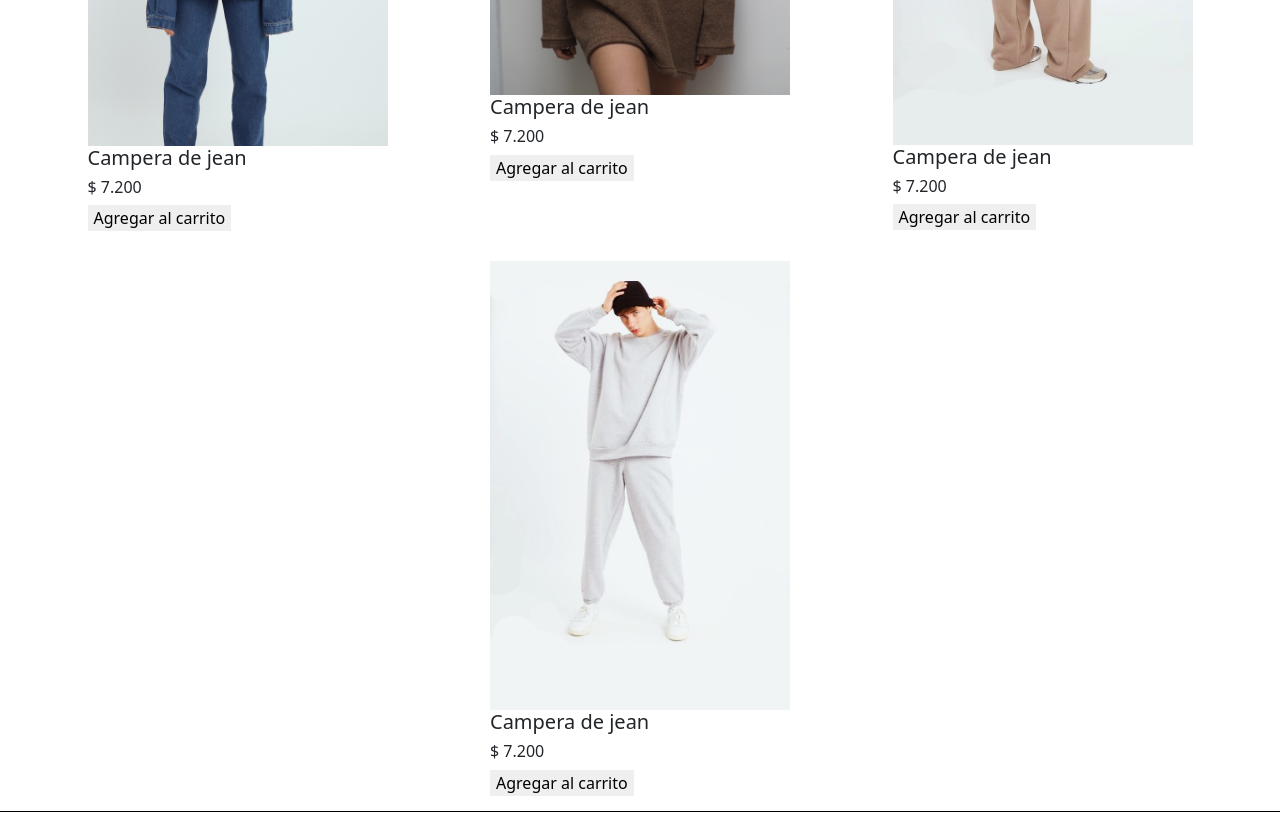
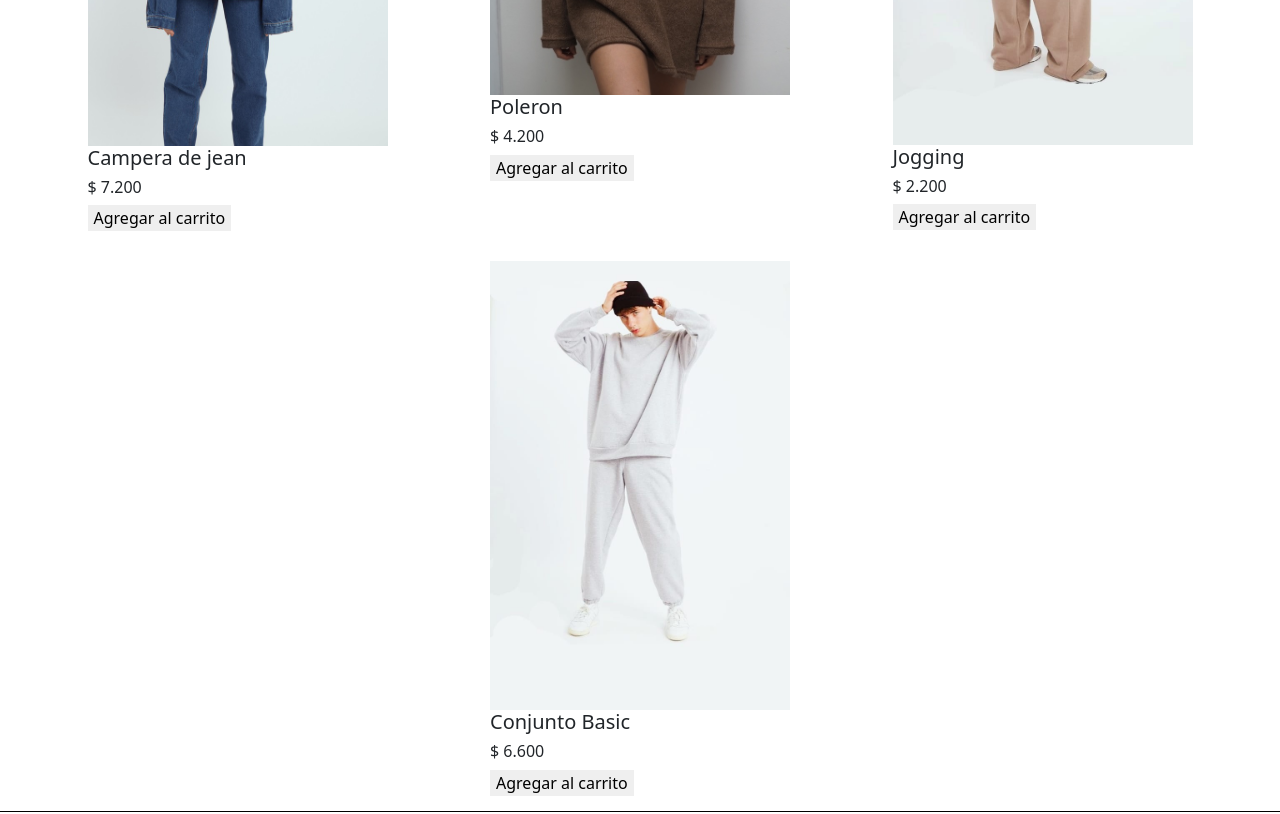
Before and after one commit to Fedemusarra/idea-Musarra, a website: page producto.html in a window 1280 px wide. Shown: the part 480-1294 px from the top of the page. Drawn offline with nearby package versions, Linux system fonts and the light colour scheme; a web font is replaced by a local one.

Commit message:
correccion producto

```diff
--- a/producto.html
+++ b/producto.html
@@ -61,8 +61,8 @@
 
       <div class="fotos">
         <img src="./imagnes/poleron.jpg" alt="">
-        <h5> Campera de jean</h5>
-        <h6> $ 7.200 </h6>
+        <h5> Poleron</h5>
+        <h6> $ 4.200 </h6>
         <button> Agregar al carrito</button>
 
 
@@ -70,8 +70,8 @@
 
       <div class="fotos">
         <img src="./imagnes/extra1.jpeg" alt="">
-        <h5> Campera de jean</h5>
-        <h6> $ 7.200 </h6>
+        <h5> Jogging</h5>
+        <h6> $ 2.200 </h6>
         <button>Agregar al carrito</button>
 
 
@@ -81,8 +81,8 @@
 
       <div class="fotos">
         <img src="./imagnes/extra2.jpeg" alt="">
-        <h5> Campera de jean</h5>
-        <h6> $ 7.200 </h6>
+        <h5> Conjunto Basic</h5>
+        <h6> $ 6.600  </h6>
         <button>Agregar al carrito</button>
 
 
```
Also changed, not shown: index.html (+1 -1 lines).
